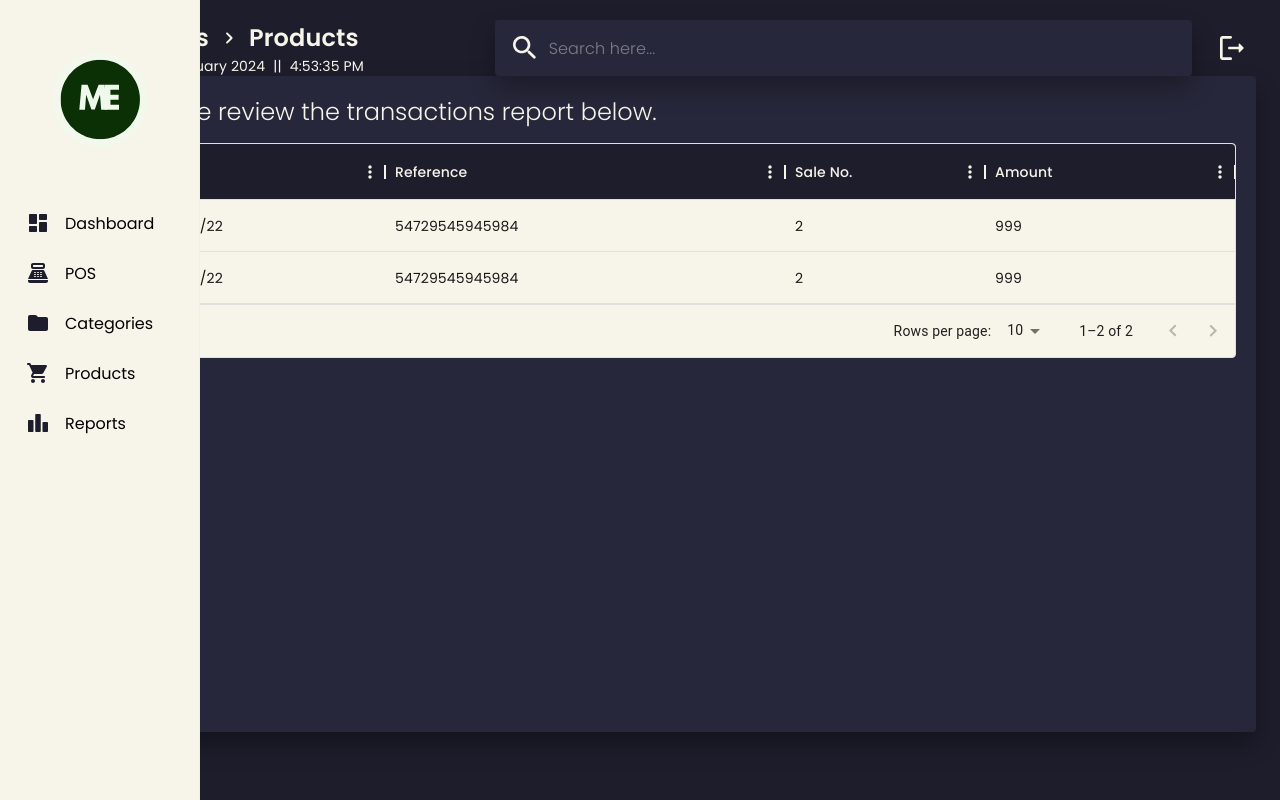
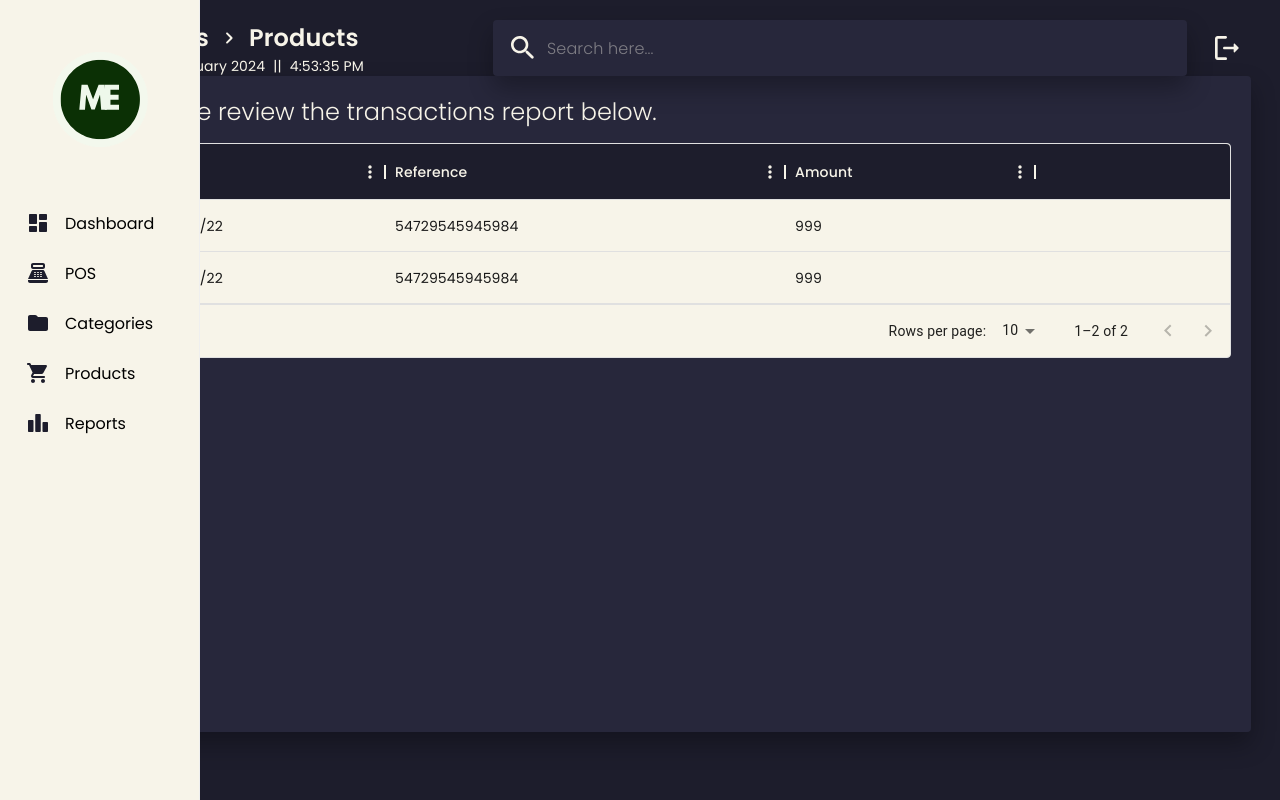
Before and after one commit to m4rceee/pos-system, a React (Vite) app: page /transactions-home in a window 1280 px wide. Built offline with nearby package versions, Linux system fonts and the light colour scheme.

Commit message:
udpate pay transaction

```diff
--- a/src/pos.jsx
+++ b/src/pos.jsx
@@ -46,6 +46,7 @@ export default function PosPage() {
     const [loading, setLoading] = useState(true);
     const [openDialog, setOpenDialog] = useState(false);
     const [paymentAmount, setPaymentAmount] = useState('');
+    const [changeAmount, setChangeAmount] = useState(0);
 
     const handleItemClick = async (item) => {
         // Reference to the specific product document
@@ -73,6 +74,7 @@ export default function PosPage() {
 
             // Update the product document with the new quantity
             await updateDoc(productRef, { itemPreQuantity: newQuantity });
+            setItemQuantity(currentOldQuantity);
 
             console.log('Product quantity decreased successfully.');
         } catch (error) {
@@ -174,10 +176,23 @@ const [getProduct, setProduct] = useState([]);
 
   const handleAmountChange = (event) => {
     setPaymentAmount(event.target.value);
+    const inputValue = event.target.value;
+    setPaymentAmount(inputValue);
+
+    // Assuming totalAmount is calculated somewhere in your component
+    const totalAmount = calculateTotalAmount(); // Make sure to define calculateTotalAmount function
+
+    // Calculate the change
+    const change = parseFloat(inputValue) - totalAmount;
+    setChangeAmount(change);
   };
 
   const handlePay = () => {
     console.log('Payment amount:', paymentAmount);
+
+
+
+
 
     handleCloseDialog();
   };
@@ -375,8 +390,8 @@ const [getProduct, setProduct] = useState([]);
                                                 <DialogTitle sx={{fontFamily: 'Poppins, sans-serif'}}>Enter Payment</DialogTitle>
                                                 <DialogContent sx={{width: '500px'}}>
                                                         <Typography variant="body1" color="inherit" sx={{fontFamily: 'Poppins, sans-serif', marginBottom: '15px'}}>Amount to be paid: {totalAmount.toFixed(2)} </Typography>
-                                                        <TextFieldInputNumberPaymentWidget title={"Enter the amount paid:"} name={"payment"}/>
-                                                        <Typography variant="body1" color="inherit" sx={{fontFamily: 'Poppins, sans-serif', marginTop: '15px'}}>Change: </Typography>
+                                                        <TextFieldInputNumberPaymentWidget title={"Enter the amount paid:"} name={"payment"} onChange={handleAmountChange}/>
+                                                        <Typography variant="body1" color="inherit" sx={{fontFamily: 'Poppins, sans-serif', marginTop: '15px'}}>Change: ₱{changeAmount.toFixed(2)} </Typography>
                                                         <DialogActions sx={{marginTop: '20px', marginRight: '-8px'}}>
                                                             <ButtonWidget onClick={handleCloseDialog} label={"Cancel"} />
                                                             <ButtonWidget onClick={handlePay} type={"submit"} label={"Pay"} />
--- a/src/transactions-home.jsx
+++ b/src/transactions-home.jsx
@@ -91,15 +91,14 @@ export default function TransactionsHome() {
 
     /////////////////////////// REMOVE THIS IF CONNECTING NA SA DATABASE ///////////////////////////////////////////
     const staticRows = [
-        {id: 1, transactionDate: '2024/01/22', transactionId: '48372454309434', saleNumber: 1, grandAmount: 999.00},
-        {id: 1, transactionDate: '2024/01/22', transactionId: '54729545945984', saleNumber: 2, grandAmount: 999.00},
+        {id: 1, transactionDate: '2024/01/22', transactionId: '48372454309434', grandAmount: 999.00},
+        {id: 1, transactionDate: '2024/01/22', transactionId: '54729545945984', grandAmount: 999.00},
         // Add more static data as needed
     ];
 
     const columns = [
         { field: 'transactionDate', headerName: 'Date', width: 250 },
         { field: 'transactionId', headerName: 'Reference', width: 400 },
-        { field: 'saleNumber', headerName: 'Sale No.', width: 200 },
         { field: 'grandAmount', headerName: 'Amount', width: 250 },
 
     ];
```
